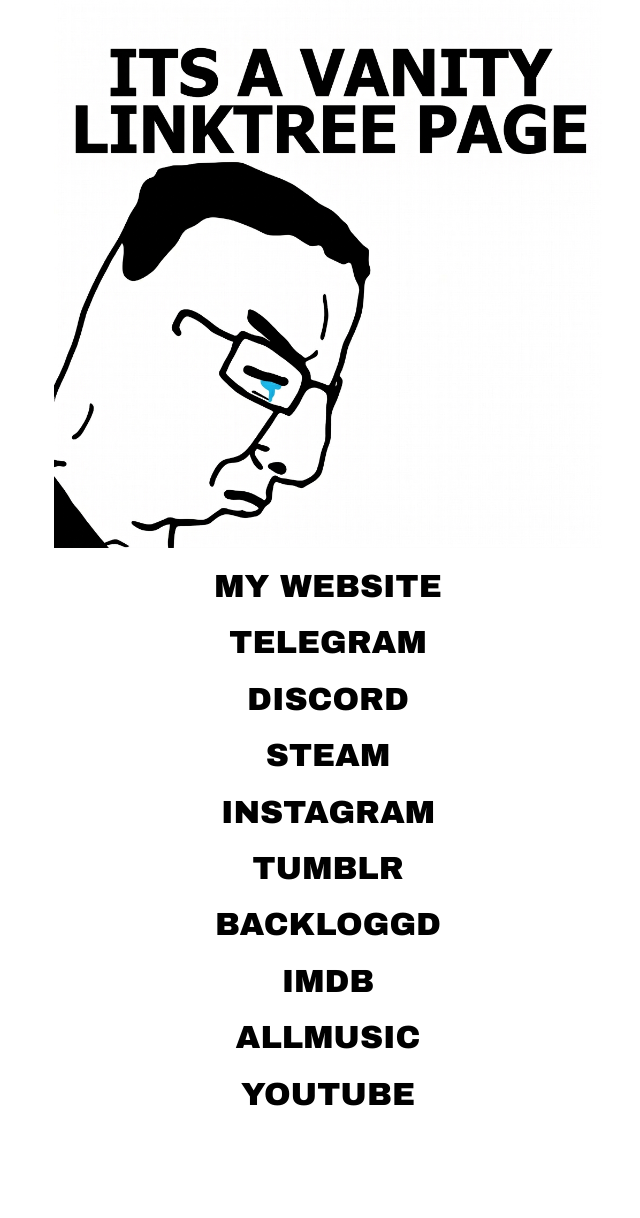
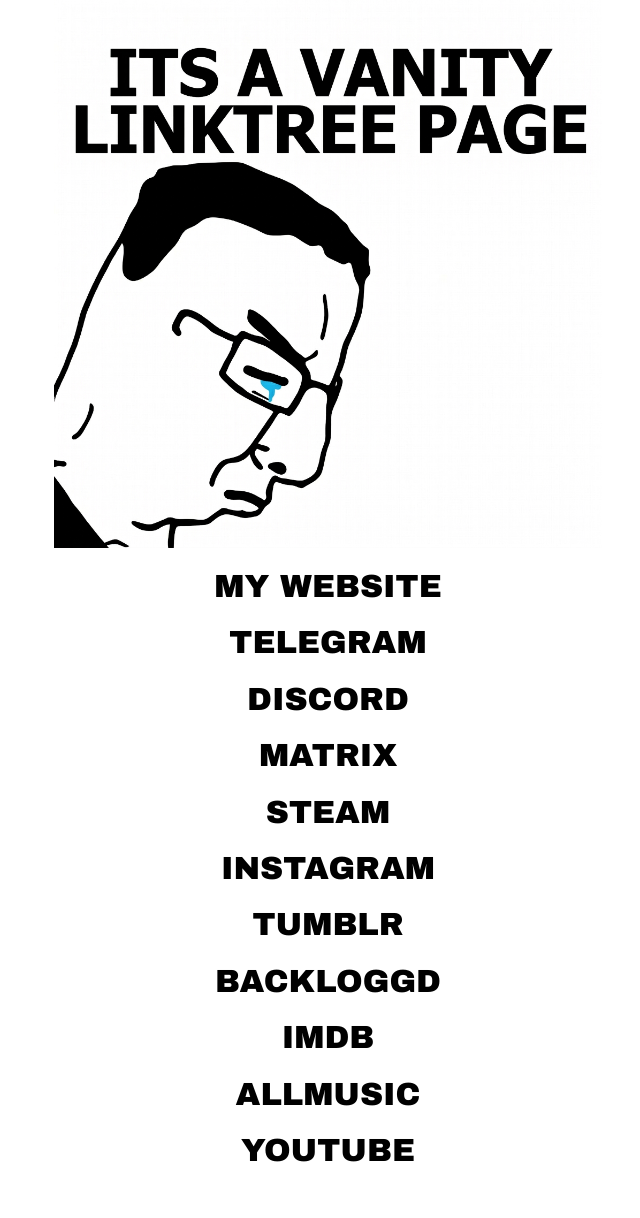
Before and after one commit to BedeTheUnremarkable/bedetheunremarkable.github.io, a Jekyll site: the page built from links.html, in a window 1280 px wide. Shown: the whole page, without its empty margins (312-952 px from the left). Built offline with Jekyll 4.4.1, drawn with Linux system fonts in a browser that asks for light colours; before the commit the page ends 1162 px from its top, so only the background shows below that.

Commit message:
added matrix

```diff
--- a/links.html
+++ b/links.html
@@ -66,6 +66,7 @@
 	  <a href="https://bedetheunremarkable.com/">My Website</a>
 	  <a href="https://t.me/bedetheunremarkable">Telegram</a>
 	  <a href="https://discordapp.com/users/1558143518466379843">Discord</a>
+	  <a href="https://matrix.to/#/@bede:midov.pl">Matrix</a>
 	  <a href="https://steamcommunity.com/id/BedeTheUnremarkable/">Steam</a>
 	  <a href="https://www.instagram.com/bedetheunremarkable/">Instagram</a>
 	  <a href="https://www.tumblr.com/bedetheunremarkable">Tumblr</a>
```
